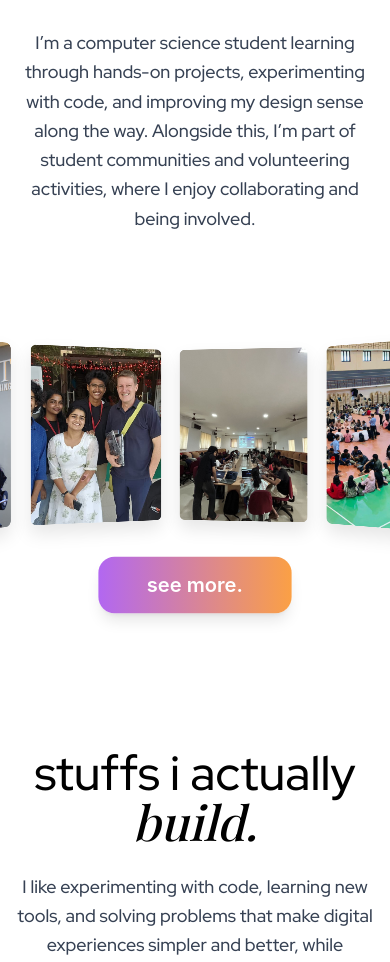
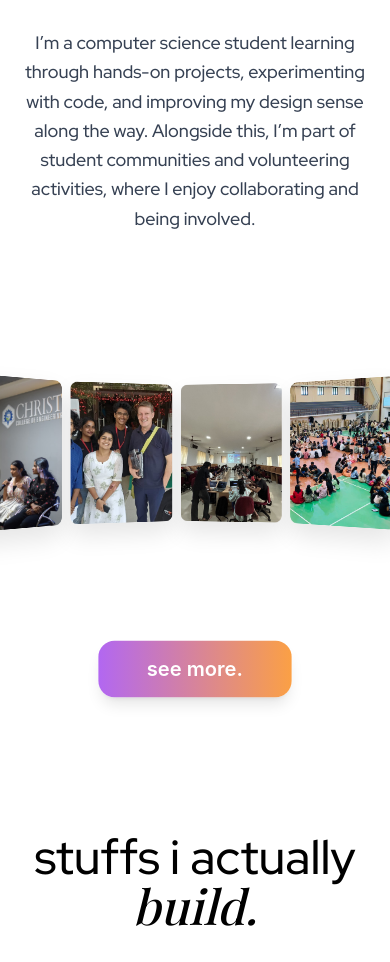
Before and after one commit to Nehashaju212/portfolio.v2, a React (Vite) app: page / in a window 390 px wide. Shown: the part 1035-1997 px from the top of the page. Built offline with nearby package versions, Linux system fonts and the light colour scheme; a web font is replaced by a local one.

Commit message:
Fix mobile overlap in About section with responsive dimensions

```diff
--- a/src/app/components/About.tsx
+++ b/src/app/components/About.tsx
@@ -1,5 +1,5 @@
 import { motion, useAnimationFrame, useMotionValue, useSpring } from 'motion/react';
-import { useState } from 'react';
+import { useState, useEffect } from 'react';
 
 // Your imports
 import img1 from "../../assets/1.png";
@@ -51,11 +51,20 @@ export function About() {
     mass: 1.5
   });
 
+  const [isMobile, setIsMobile] = useState(false);
+
+  useEffect(() => {
+    const checkMobile = () => setIsMobile(window.innerWidth < 768);
+    checkMobile();
+    window.addEventListener('resize', checkMobile);
+    return () => window.removeEventListener('resize', checkMobile);
+  }, []);
+
   // --- DESIGN PRECISION SETTINGS ---
   const perspectiveValue = "600px";
-  // Adjusted radius for 15 items to maintain comfortable spacing
-  const radius = -800;
-  const cardWidth = 300;
+  const radius = isMobile ? -450 : -800;
+  const cardWidth = isMobile ? 180 : 300;
+  const cardHeight = isMobile ? "240px" : "400px";
   const angleStep = 360 / images.length;
 
   useAnimationFrame((t, delta) => {
@@ -87,7 +96,7 @@ export function About() {
 
       {/* 3D SCENE */}
       <div
-        className="relative h-[500px] w-full flex items-center justify-center cursor-grab active:cursor-grabbing -mt-32"
+        className="relative h-[280px] md:h-[500px] w-full flex items-center justify-center cursor-grab active:cursor-grabbing mt-8 md:-mt-32"
         style={{ perspective: perspectiveValue }}
         onMouseEnter={() => setIsPaused(true)}
         onMouseLeave={() => setIsPaused(false)}
@@ -113,7 +122,7 @@ export function About() {
                 className="absolute"
                 style={{
                   width: `${cardWidth}px`,
-                  height: "400px",
+                  height: cardHeight,
                   // No padding = edges are determined by cardWidth
                   transform: `rotateY(${angle}deg) translateZ(${radius}px)`,
                   backfaceVisibility: "hidden",
@@ -134,7 +143,7 @@ export function About() {
       </div>
 
       {/* SEE MORE BUTTON */}
-      <div className="flex flex-col items-center -mt-32 relative z-10 space-y-12">
+      <div className="flex flex-col items-center mt-12 md:-mt-32 relative z-10 space-y-12">
         {!isExpanded && (
           <motion.button
             variants={buttonVariants}
```
